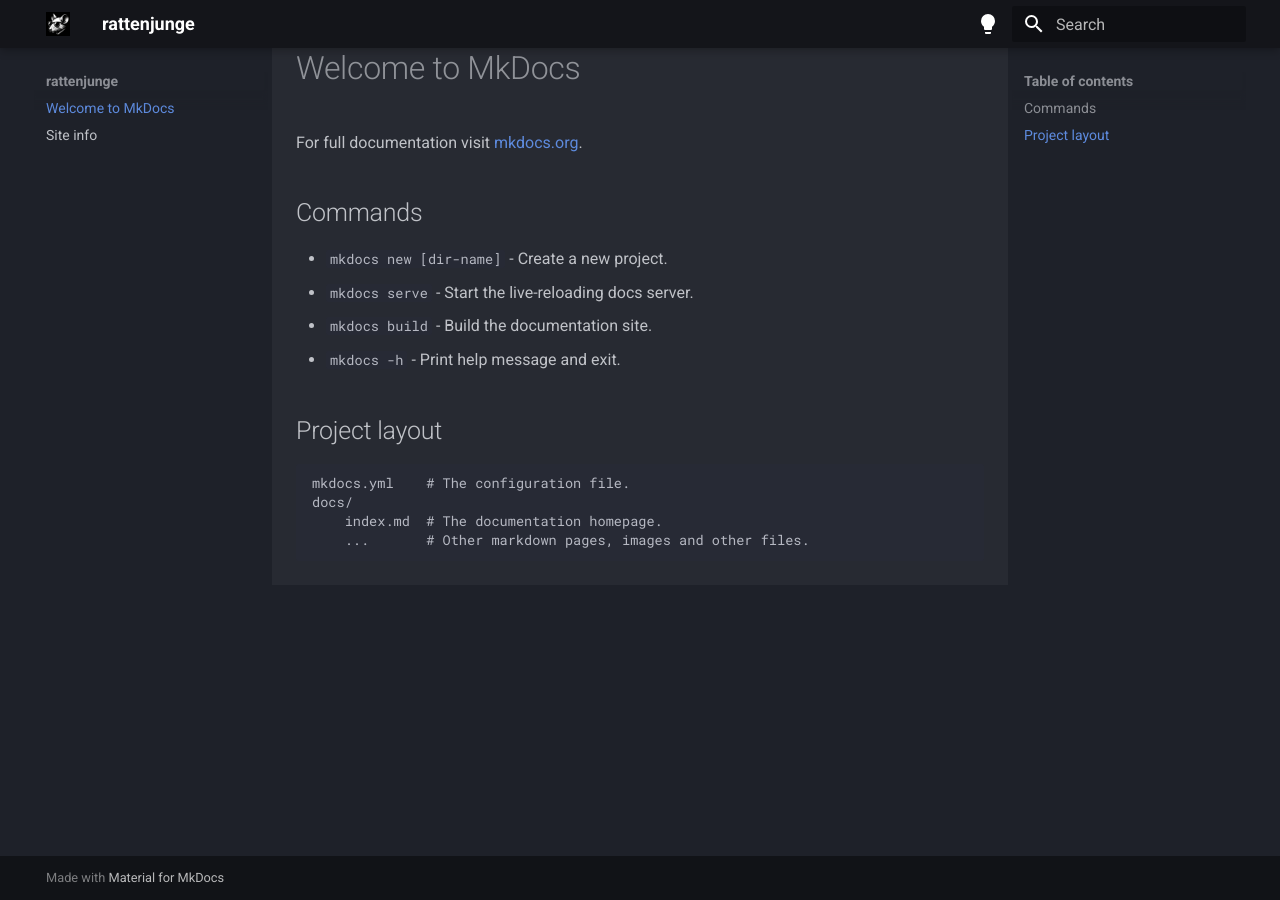
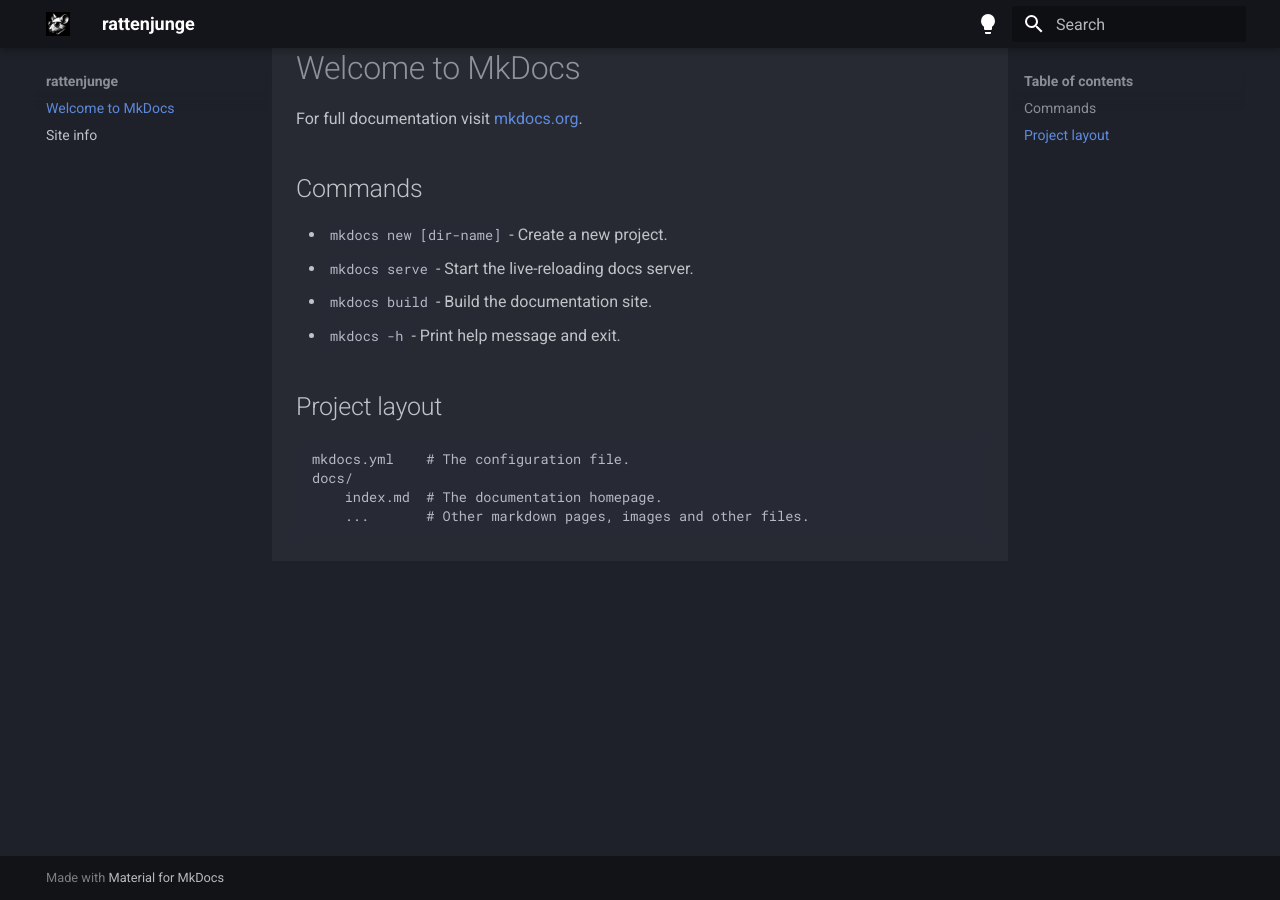
Before and after one commit to rattenjunge-samu/rattenjunge-samu.github.io, an MkDocs documentation site: the page built from docs/index.md, in a window 1280 px wide. Built offline with MkDocs 1.6.1 and Material for MkDocs 9.7.7, drawn with Linux system fonts in a browser that asks for light colours.

Commit message:
remove bottom margin below h1

```diff
--- a/docs/css/extra.css
+++ b/docs/css/extra.css
@@ -1,4 +1,8 @@
 h1 {
+    margin-bottom: 0px;
+}
+
+.md-typeset h1 {
     margin-bottom: 0px;
 }
 
```
